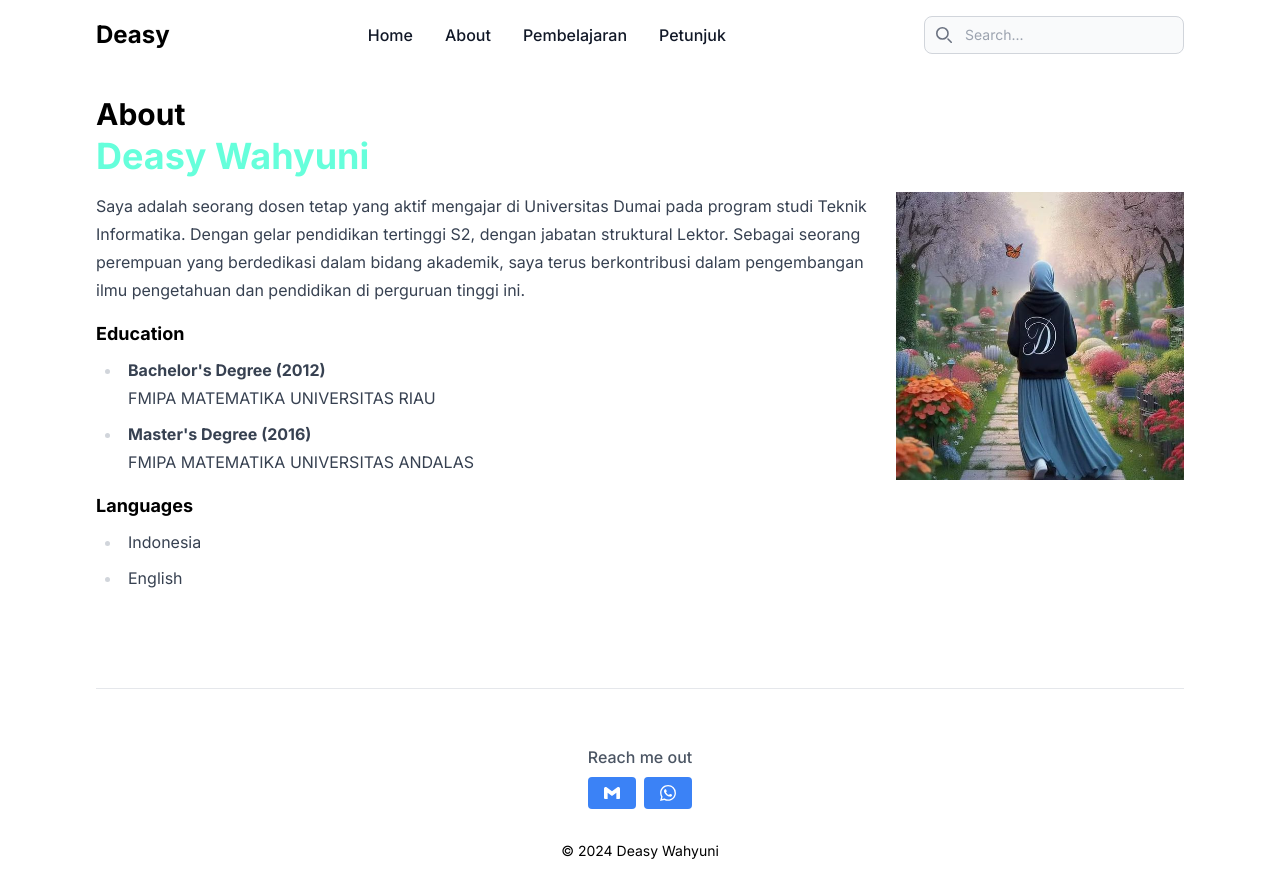
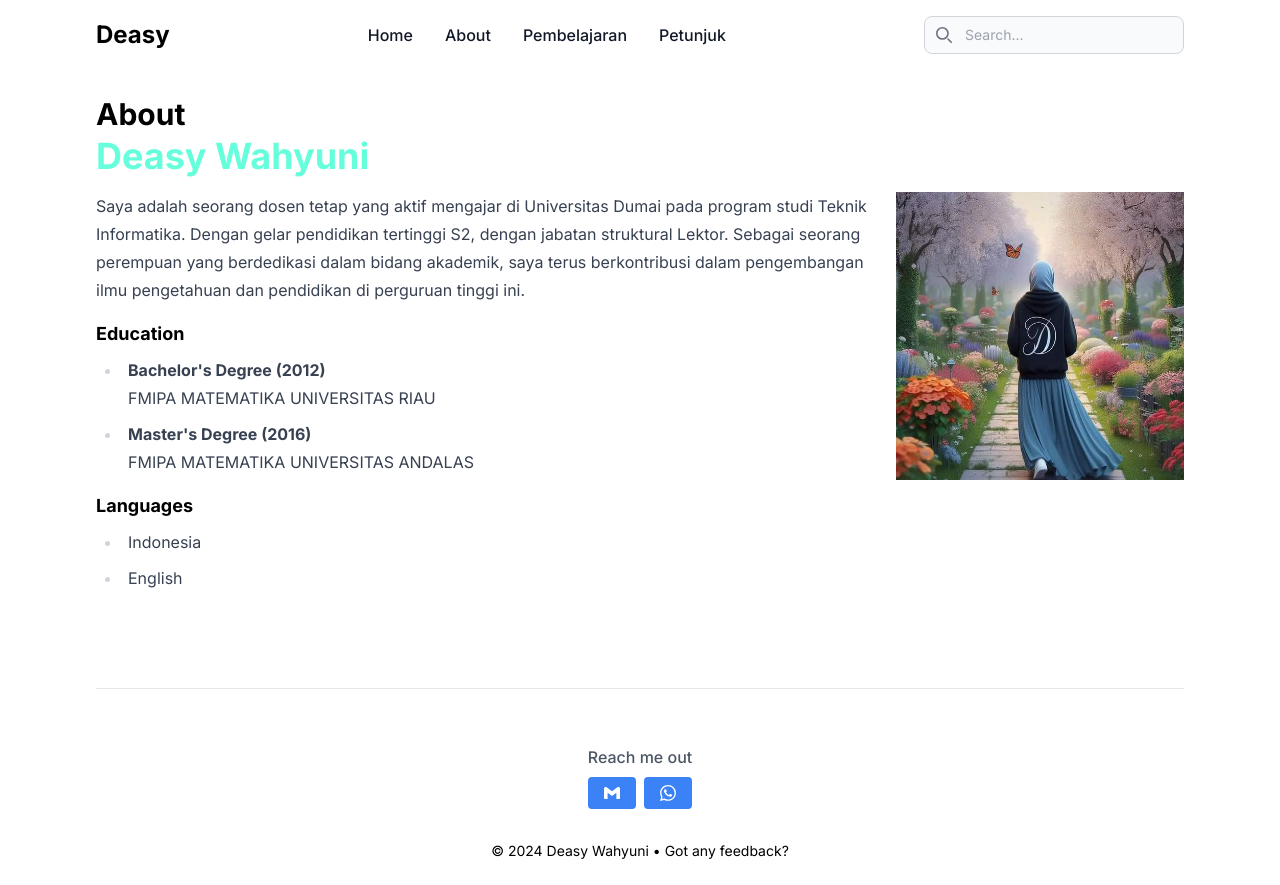
Before and after one commit to yogimulyanaprayoga/deasywahyuni, a Next.js app: page /about in a window 1280 px wide. Built offline with nearby package versions, Linux system fonts and the light colour scheme.

Commit message:
feat:menambahkan umpan balik

```diff
--- a/src/app/tanya-jawab/page.tsx
+++ /dev/null
@@ -1,7 +0,0 @@
-export default function TanyaJawabPage() {
-  return (
-    <div className="h-screen flex justify-center items-center">
-      <h1>Tanya Jawab Page</h1>
-    </div>
-  );
-}
--- a/src/app/umpan-balik/page.tsx
+++ /dev/null
@@ -1,7 +0,0 @@
-export default function UmpanBalikPage() {
-  return (
-    <div className="h-screen flex justify-center items-center">
-      <h1>Umpan Balik Page</h1>
-    </div>
-  );
-}
--- a/src/components/layout/Footer.tsx
+++ b/src/components/layout/Footer.tsx
@@ -1,5 +1,6 @@
 import { SiGmail, SiWhatsapp } from "react-icons/si";
 import Tooltip from "../Tooltip";
+import UnstyledLink from "../links/UnstyledLink";
 
 const Footer = () => {
   return (
@@ -22,7 +23,12 @@ const Footer = () => {
             </Tooltip>
           </div>
         </div>
-        <p className="mt-8 text-sm dark:text-gray-200">© 2024 Deasy Wahyuni</p>
+        <p className="mt-8 text-sm dark:text-gray-200">
+          © 2024 Deasy Wahyuni •{" "}
+          <UnstyledLink href="https://forms.gle/Vd6S6DiKs8jfi9cr8">
+            Got any feedback?
+          </UnstyledLink>
+        </p>
       </main>
     </footer>
   );
--- a/src/components/layout/Header.tsx
+++ b/src/components/layout/Header.tsx
@@ -25,8 +25,6 @@ export default function Header() {
         { href: "/matlab", label: "Matlab" },
         { href: "/latihan", label: "Latihan" },
         { href: "/research", label: "Research" },
-        { href: "/tanya-jawab", label: "Tanya Jawab" },
-        { href: "/umpan-balik", label: "Umpan Balik" },
       ],
     },
     { href: "/petunjuk", label: "Petunjuk" },
```
